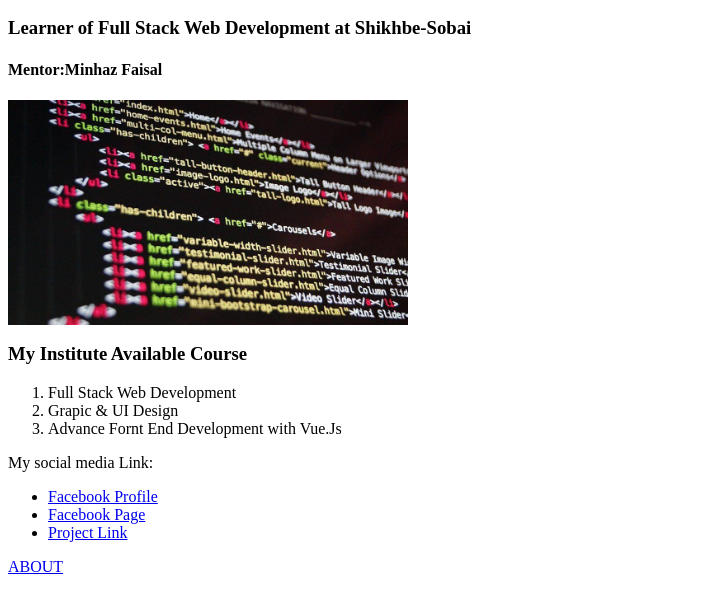
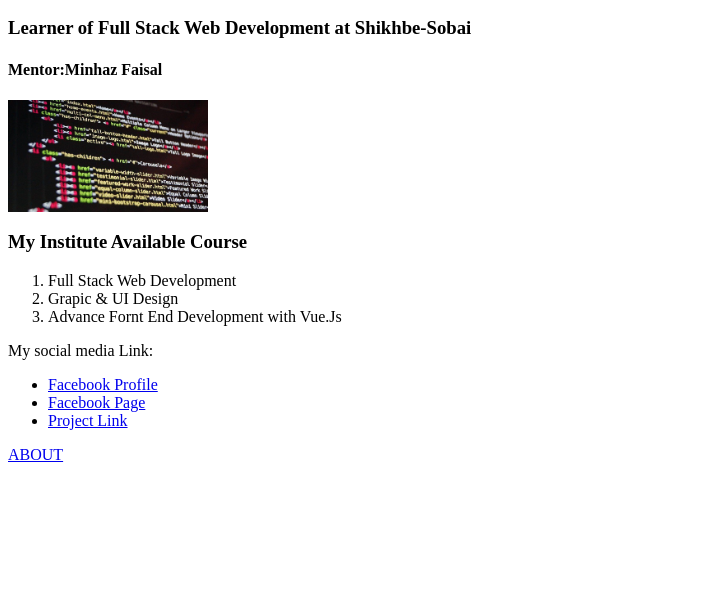
Before and after one commit to Siddiquemd-Sunny/index_about_link_project, a plain HTML site: page index.html in a window 1280 px wide. Shown: the part 96-706 px from the top of the page, without its empty margins (0-726 px from the left). Drawn offline with Linux system fonts and the light colour scheme.

Commit message:
Update index.html

```diff
--- a/index.html
+++ b/index.html
@@ -17,7 +17,7 @@
 
 	<h4>Mentor:<strong>Minhaz Faisal</strong></h4>
 
-	<img src="images/code.jpg" width="400">
+	<img src="images/code.jpg" width="200">
 
 
 	<h3>My Institute Available Course</h3>
```
